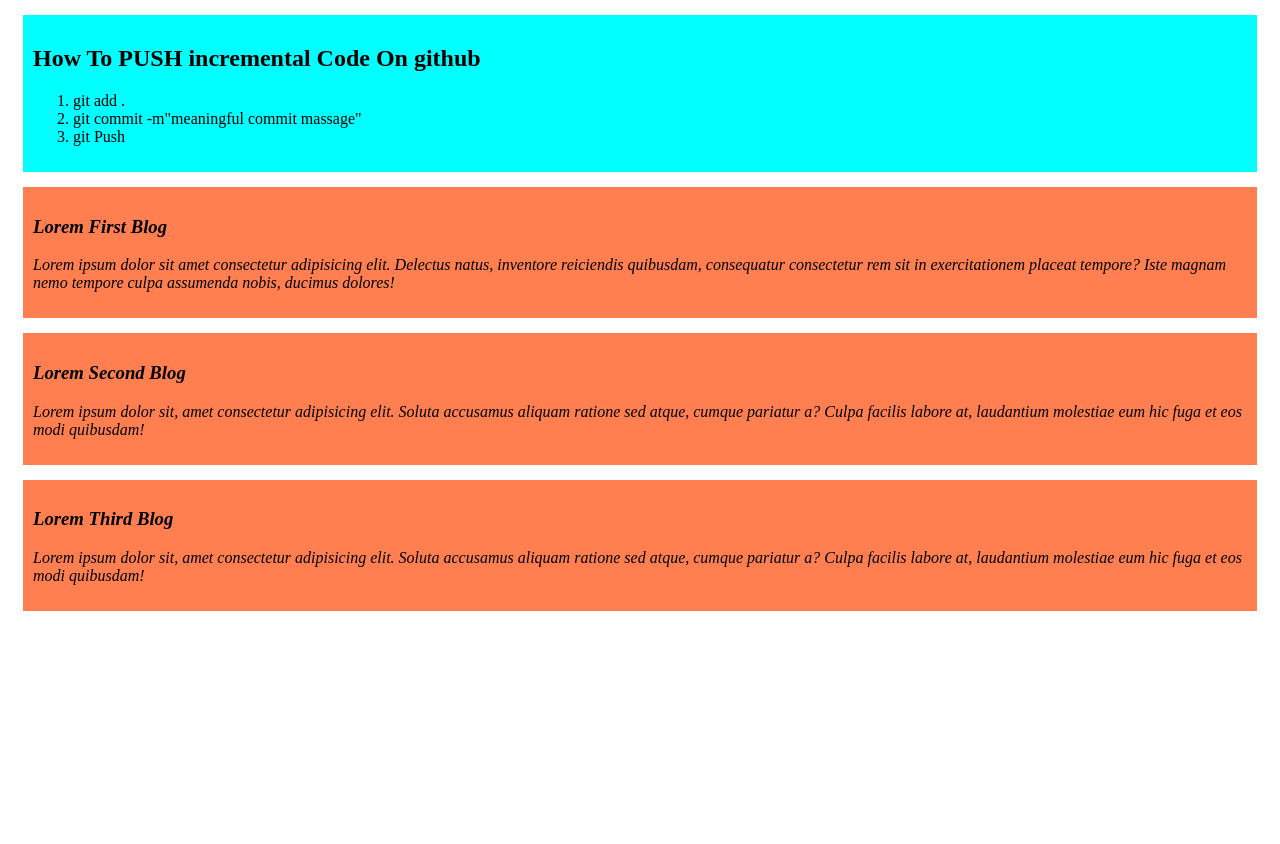
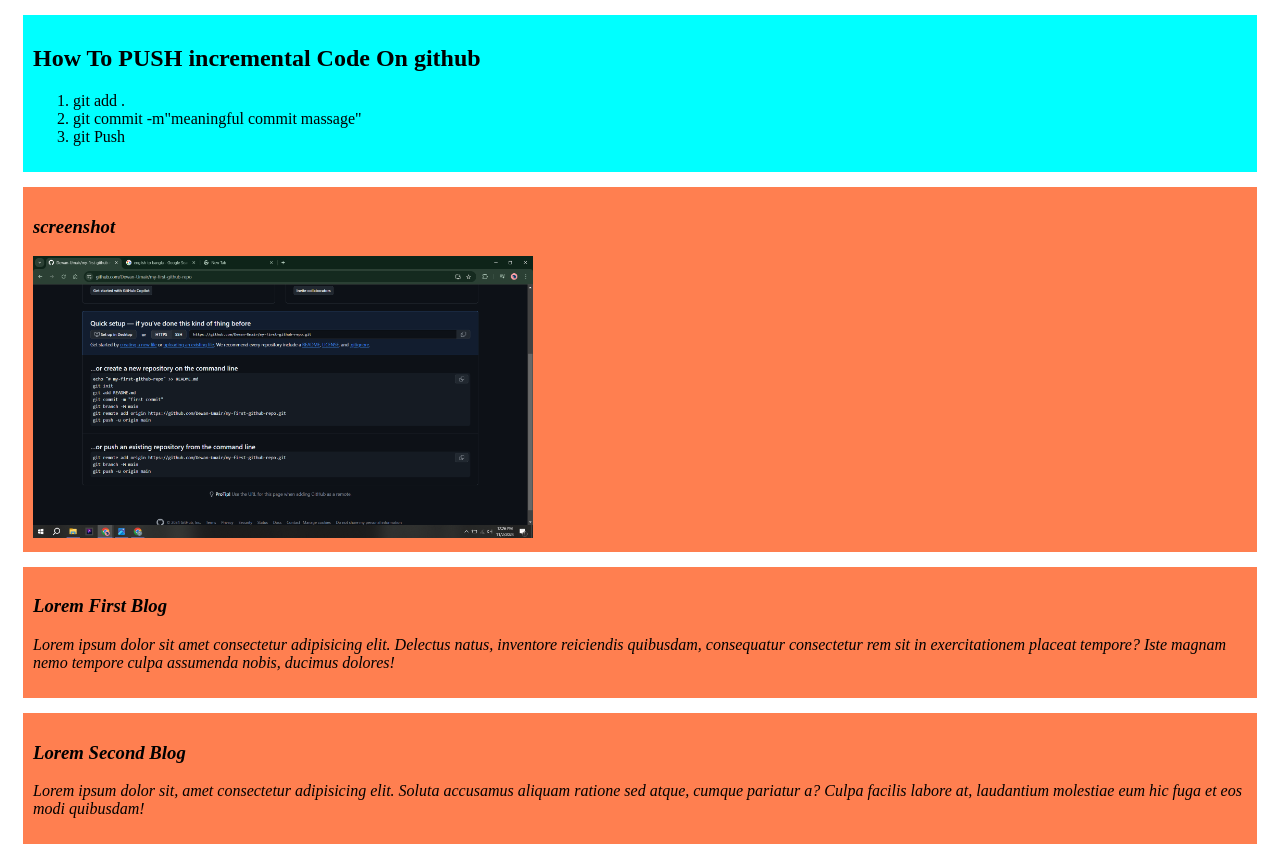
Before and after one commit to Dewan-Umair/my-first-repo, a plain HTML site: page index.html in a window 1280 px wide. Shown: the top 844 px of the page. Before the commit the page ends 800 px from the top, so only its background shows below. Drawn offline with Linux system fonts and the light colour scheme.

Commit message:
added first commit screenshot

```diff
--- a/index.html
+++ b/index.html
@@ -16,6 +16,10 @@
         </ol>
     </div>
     <div>
+        <h3>screenshot</h3>
+        <img class="img" src="images/Scrst.png" alt="">
+    </div>
+    <div>
 
         <h3>Lorem First Blog</h3>
         <p>Lorem ipsum dolor sit amet consectetur adipisicing elit. Delectus natus, inventore reiciendis quibusdam, consequatur consectetur rem sit in exercitationem placeat tempore? Iste magnam nemo tempore culpa assumenda nobis, ducimus dolores!</p>
--- a/styles/blog.css
+++ b/styles/blog.css
@@ -9,3 +9,8 @@ div{
     font-style: normal;
 
 }
+.img{
+    height:170px
+    width:auto;/*maintain aspect ratio*/
+    max-width:500px;
+}
```
Also changed, not shown: images/Scrst.png (added).
